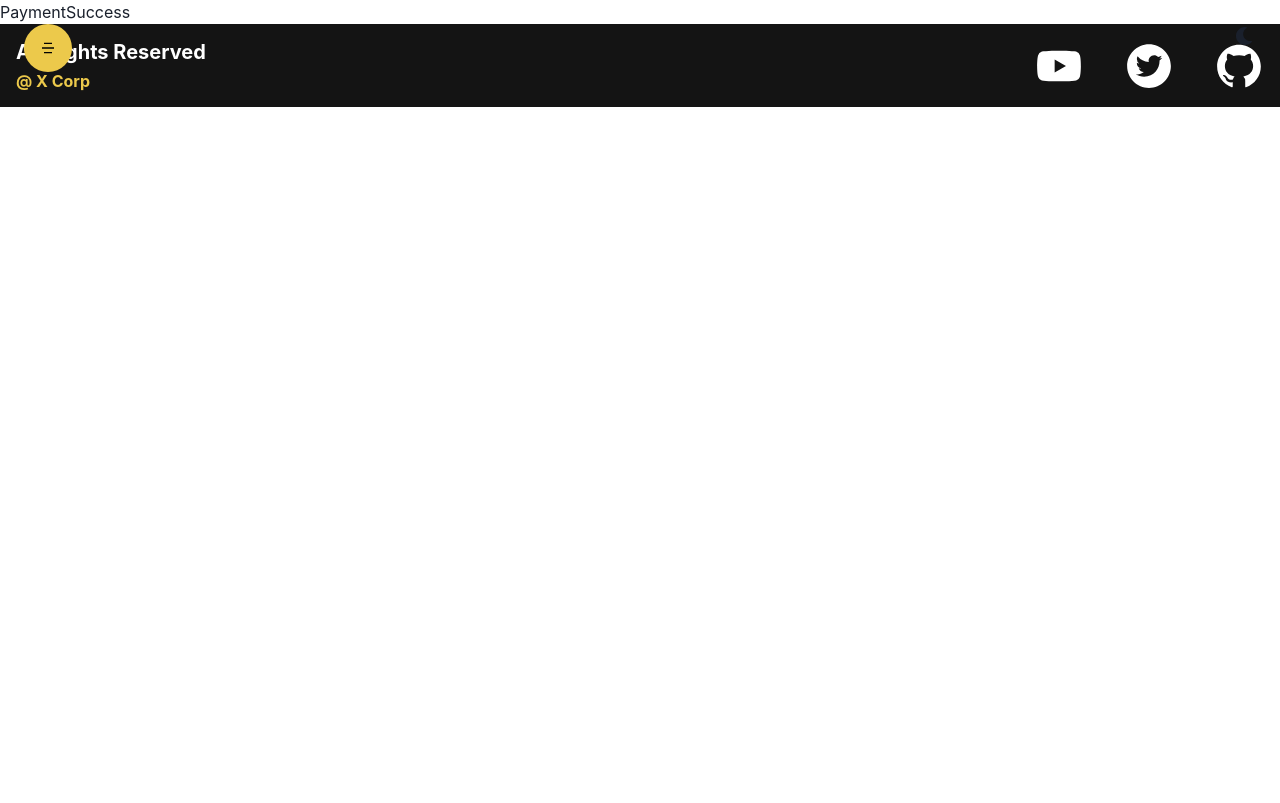
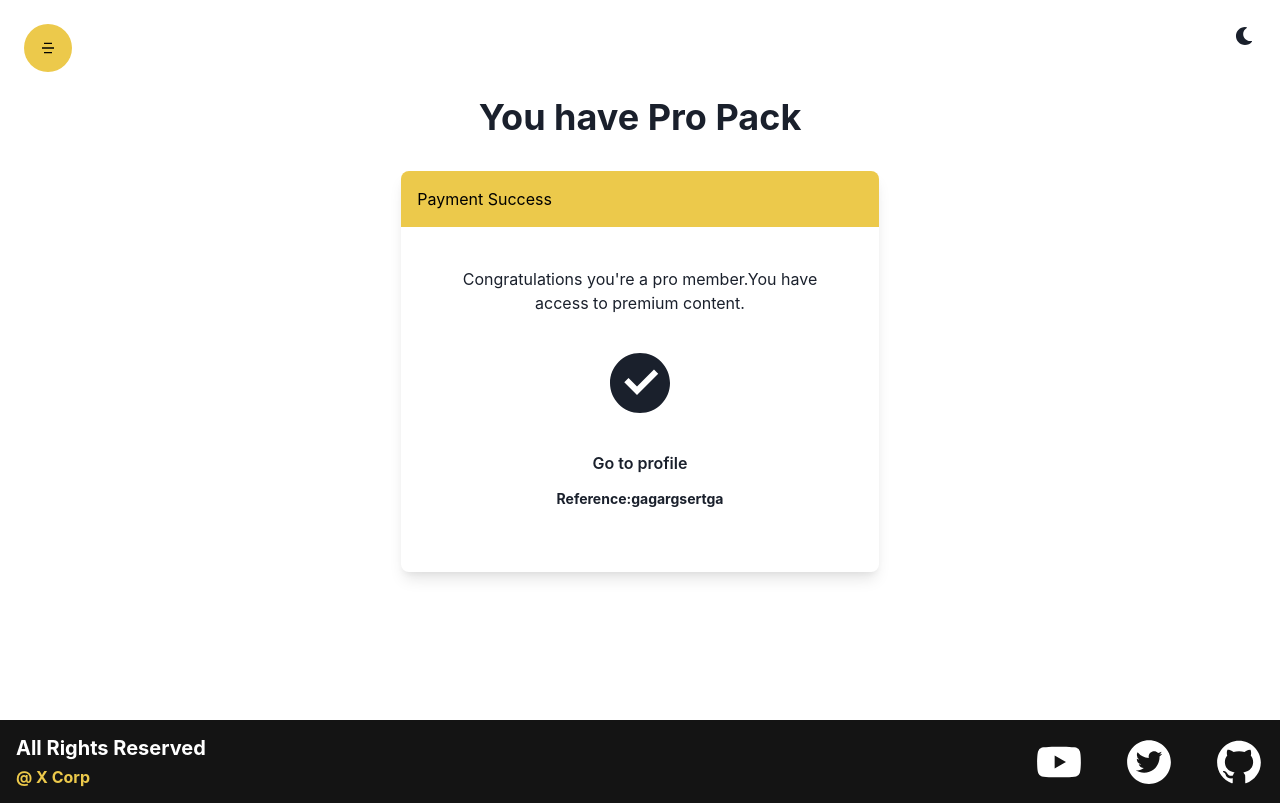
Before and after one commit to Chayannn/course-website-frontend, a React (Create React App) app: page /paymentsuccess in a window 1280 px wide. Built offline with nearby package versions, Linux system fonts and the light colour scheme.

Commit message:
Added Payments page and course detail page

```diff
--- a/src/components/Layout/NotFound/NotFound.jsx
+++ b/src/components/Layout/NotFound/NotFound.jsx
@@ -1,9 +1,25 @@
-import React from 'react'
+import React from 'react';
+import {
+  Button,
+  Container,
+  Heading,
+  VStack,
+} from '@chakra-ui/react';
+import { RiErrorWarningFill } from 'react-icons/ri';
+import { Link } from 'react-router-dom';
 
 const NotFound = () => {
   return (
-    <div>NotFound</div>
-  )
-}
+    <Container h={'90vh'}>
+      <VStack justifyContent={'center'} h={'full'} spacing={'4'}>
+        <RiErrorWarningFill size={'5rem'} />
+        <Heading>Page Not Found</Heading>
+        <Link to={'/'}>
+          <Button variant={'ghost'}>Go to Home</Button>
+        </Link>
+      </VStack>
+    </Container>
+  );
+};
 
-export default NotFound
+export default NotFound;
--- a/src/components/Payments/PaymentFail.jsx
+++ b/src/components/Payments/PaymentFail.jsx
@@ -1,9 +1,19 @@
-import React from 'react'
+import React from 'react';
+import { Button, Container, Heading, VStack } from '@chakra-ui/react';
+import { RiErrorWarningFill } from 'react-icons/ri';
+import { Link } from 'react-router-dom';
 
 const PaymentFail = () => {
   return (
-    <div>PaymentFail</div>
-  )
-}
-
-export default PaymentFail
+    <Container h={'90vh'}>
+      <VStack justifyContent={'center'} h={'full'} spacing={'4'}>
+        <RiErrorWarningFill size={'5rem'} />
+        <Heading textTransform={'uppercase'}>Payment Failed</Heading>
+        <Link to={'/subscribe'}>
+          <Button variant={'ghost'}>Try Again</Button>
+        </Link>
+      </VStack>
+    </Container>
+  );
+};
+export default PaymentFail;
--- a/src/components/Payments/PaymentSuccess.jsx
+++ b/src/components/Payments/PaymentSuccess.jsx
@@ -1,9 +1,53 @@
-import React from 'react'
+import React from 'react';
+import {
+  Box,
+  Button,
+  Container,
+  Heading,
+  Text,
+  VStack,
+} from '@chakra-ui/react';
+import { RiCheckboxCircleFill } from 'react-icons/ri';
+import { Link } from 'react-router-dom';
 
 const PaymentSuccess = () => {
   return (
-    <div>PaymentSuccess</div>
-  )
-}
+    <Container h={'90vh'} padding={'16'}>
+      <Heading my={'8'} textAlign={'center'}>
+        You have Pro Pack
+      </Heading>
+      <VStack
+        boxShadow={'lg'}
+        pb={'16'}
+        alignItems={'center'}
+        borderRadius={'lg'}
+      >
+        <Box
+          w={'full'}
+          bg={'yellow.400'}
+          p={'4'}
+          css={{ borderRadius: '8px 8px 0 0' }}
+        >
+          <Text color={'black'}>Payment Success</Text>
+        </Box>
+        <Box p={'4'}>
+          <VStack textAlign={'center'} px={'8'} mt={'4'} spacing={'8'}>
+            <Text>
+              Congratulations you're a pro member.You have access to premium
+              content.
+            </Text>
+            <Heading size={'4xl'}>
+              <RiCheckboxCircleFill />
+            </Heading>
+          </VStack>
+        </Box>
+        <Link to={'/profile'}>
+          <Button variant={'ghost'}>Go to profile</Button>
+        </Link>
+        <Heading size={'xs'}>Reference:gagargsertga</Heading>
+      </VStack>
+    </Container>
+  );
+};
 
-export default PaymentSuccess
+export default PaymentSuccess;
```
